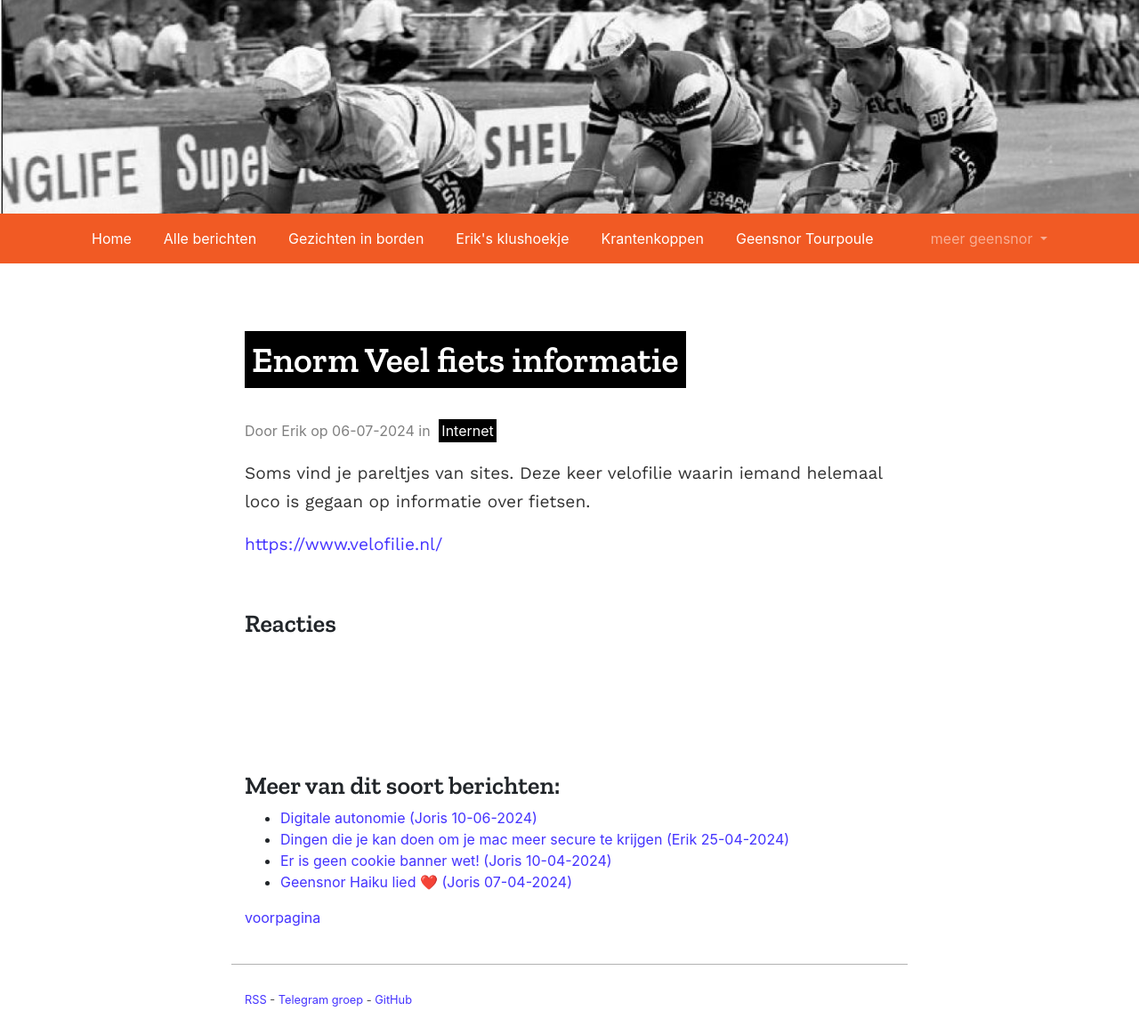
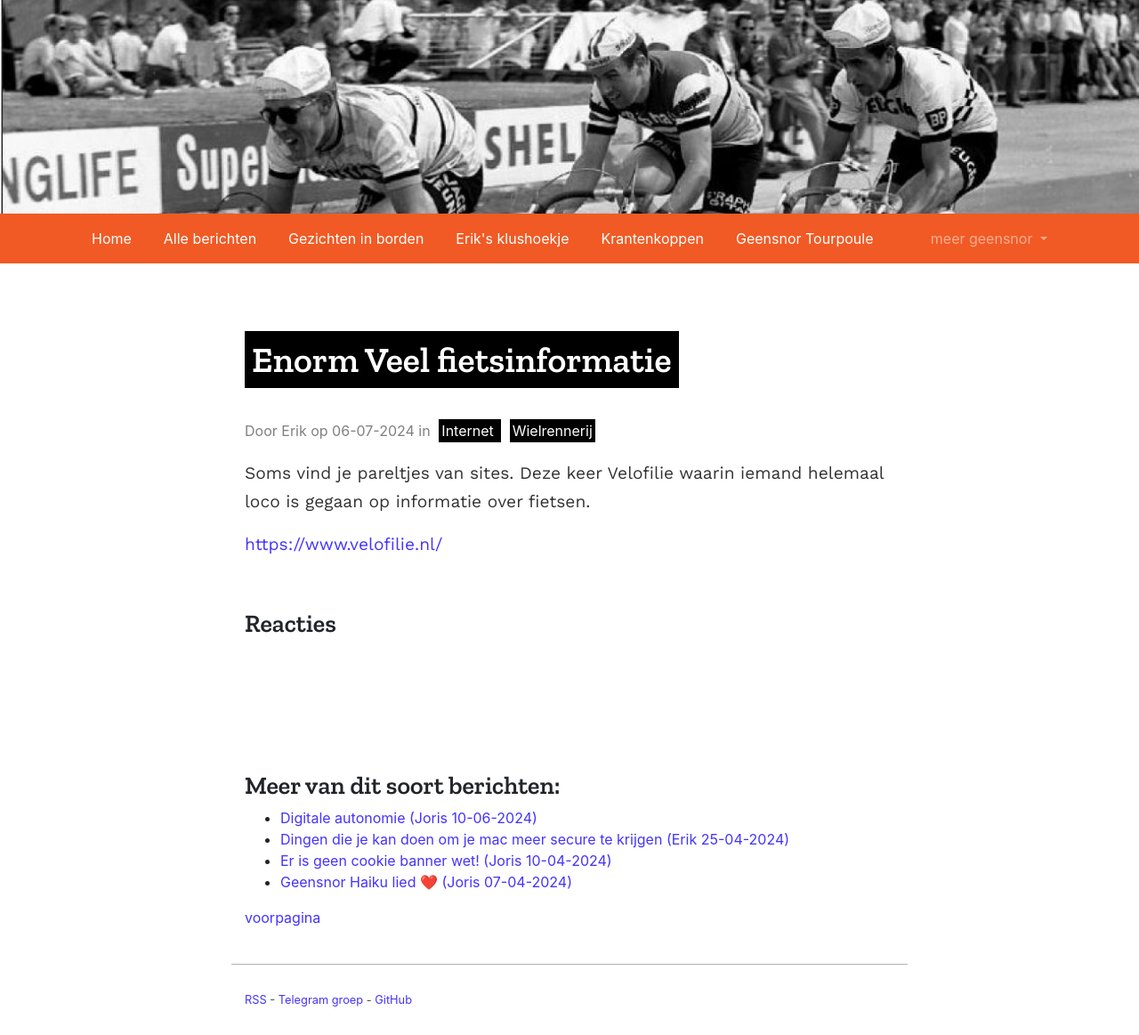
Before and after one commit to geensnor/geensnor.nl, a Jekyll site: the page built from _posts/2024-07-06-enorm-veel-fiets-informatie-.md, in a window 1280 px wide. Shown: the whole page at 89% size. Built offline with Jekyll 4.4.1, drawn with Linux system fonts in a browser that asks for light colours; comment, search, counter and statistics services are not loaded.

Commit message:
Update 2024-07-06-enorm-veel-fiets-informatie-.md
stukje eindredactie

```diff
--- a/_posts/2024-07-06-enorm-veel-fiets-informatie-.md
+++ b/_posts/2024-07-06-enorm-veel-fiets-informatie-.md
@@ -1,9 +1,10 @@
 ---
-title: Enorm Veel fiets informatie
+title: Enorm Veel fietsinformatie
 author: Erik
 categories:
   - Internet
+  - Wielrennerij
 ---
-Soms vind je pareltjes van sites. Deze keer velofilie waarin iemand helemaal loco is gegaan op informatie over fietsen.
+Soms vind je pareltjes van sites. Deze keer Velofilie waarin iemand helemaal loco is gegaan op informatie over fietsen.
 
 [https://www.velofilie.nl/](https://www.velofilie.nl/)
```
